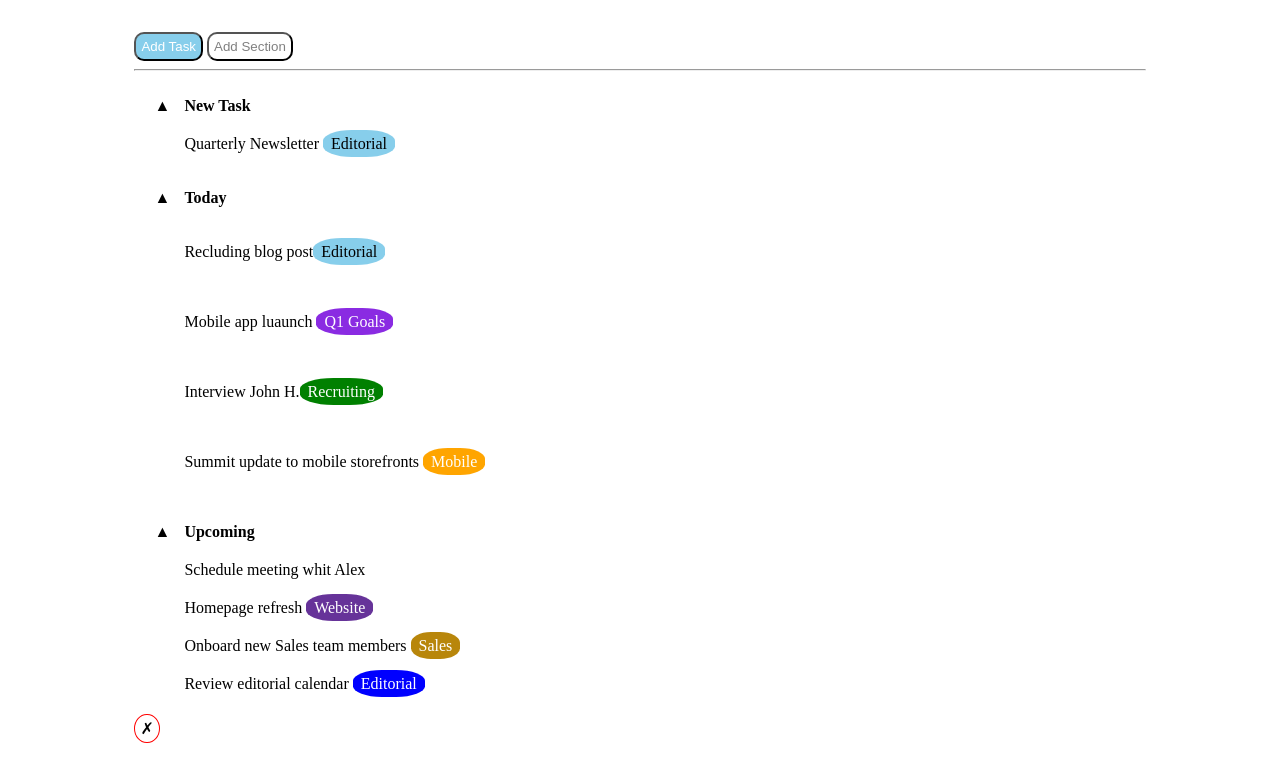
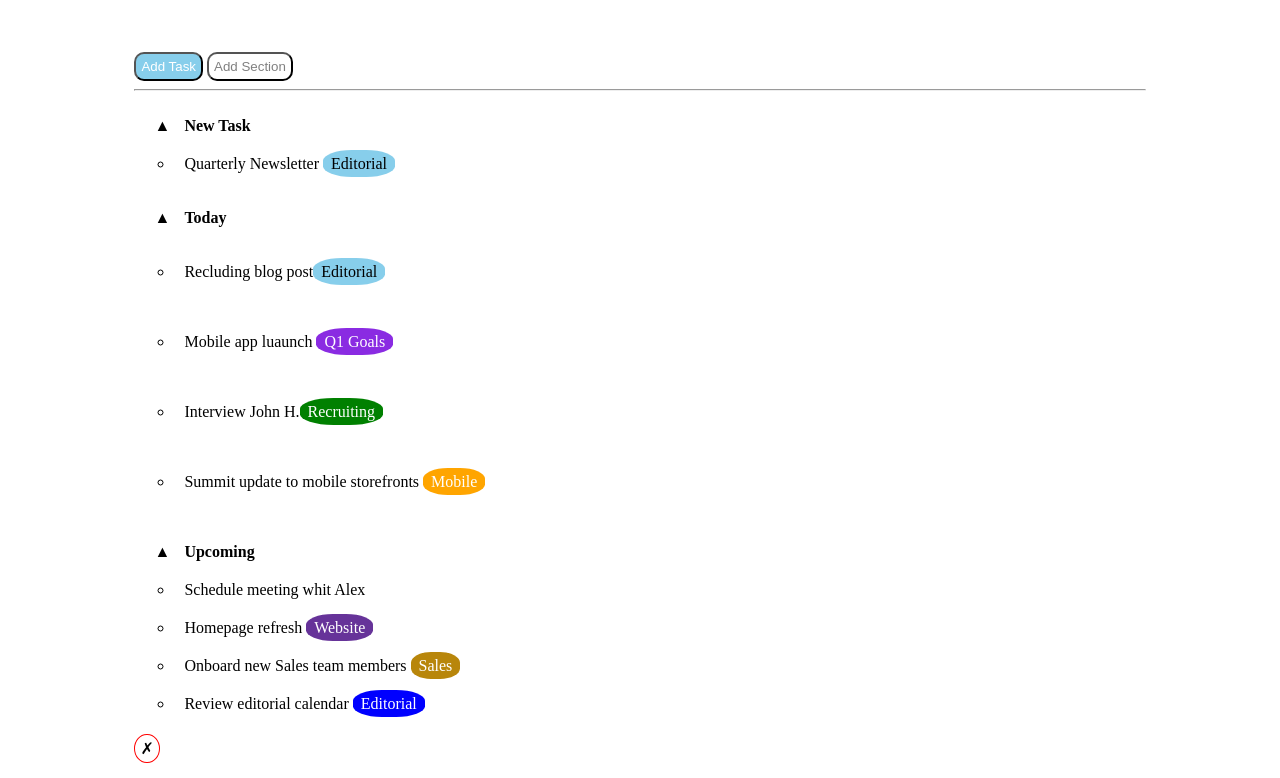
Before and after one commit to gbldmn/html-css-toboolist, a plain HTML site: page index.html in a window 1280 px wide. Shown: the part 110-888 px from the top of the page. Before the commit the page ends 856 px from the top, so only its background shows below. Drawn offline with Linux system fonts and the light colour scheme.

Commit message:
ulteriori modifiche strutturali

```diff
--- a/file-css/style.css
+++ b/file-css/style.css
@@ -1,8 +1,9 @@
 
 
 .container {
-    margin: auto;
+    margin: 20px auto;
     max-width: 80%;
+    display: block;
 }
 /* logo */
 #logo {
@@ -47,6 +48,7 @@ button {
  ul li{
     padding: 10px;
     list-style-type: none;
+    list-style-type: circle;
 
 }
 .but-5{
```
